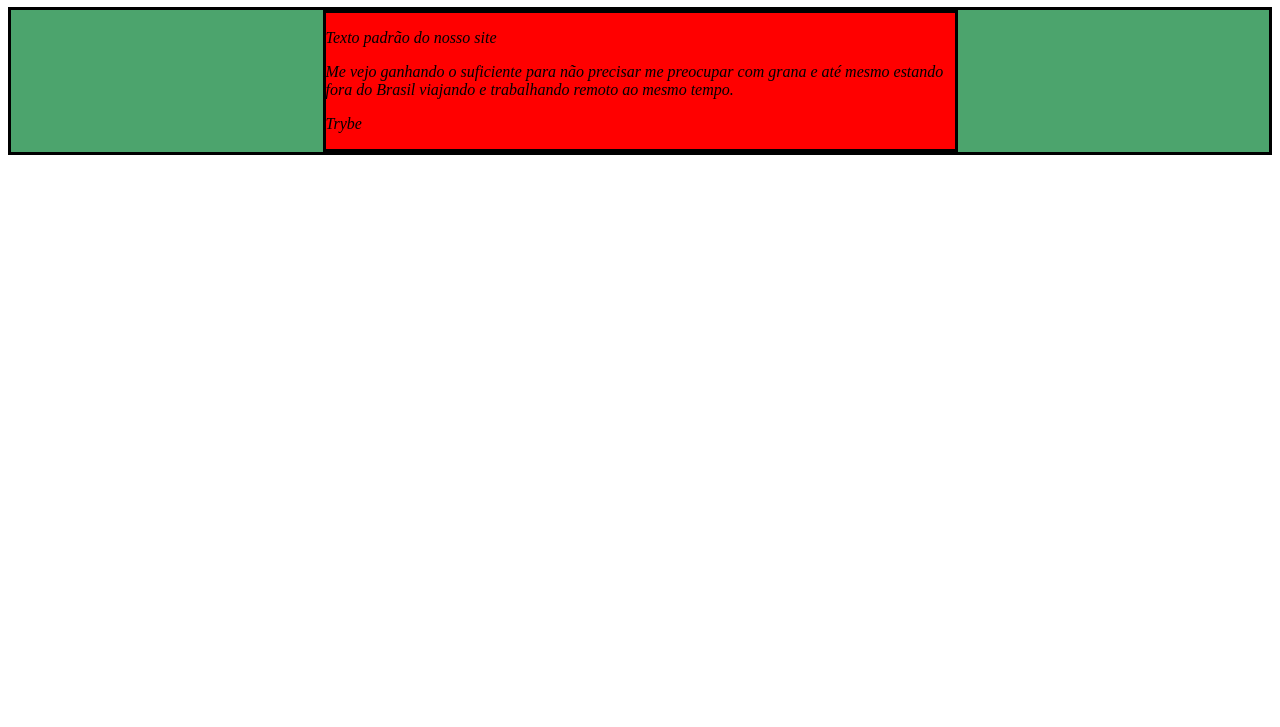
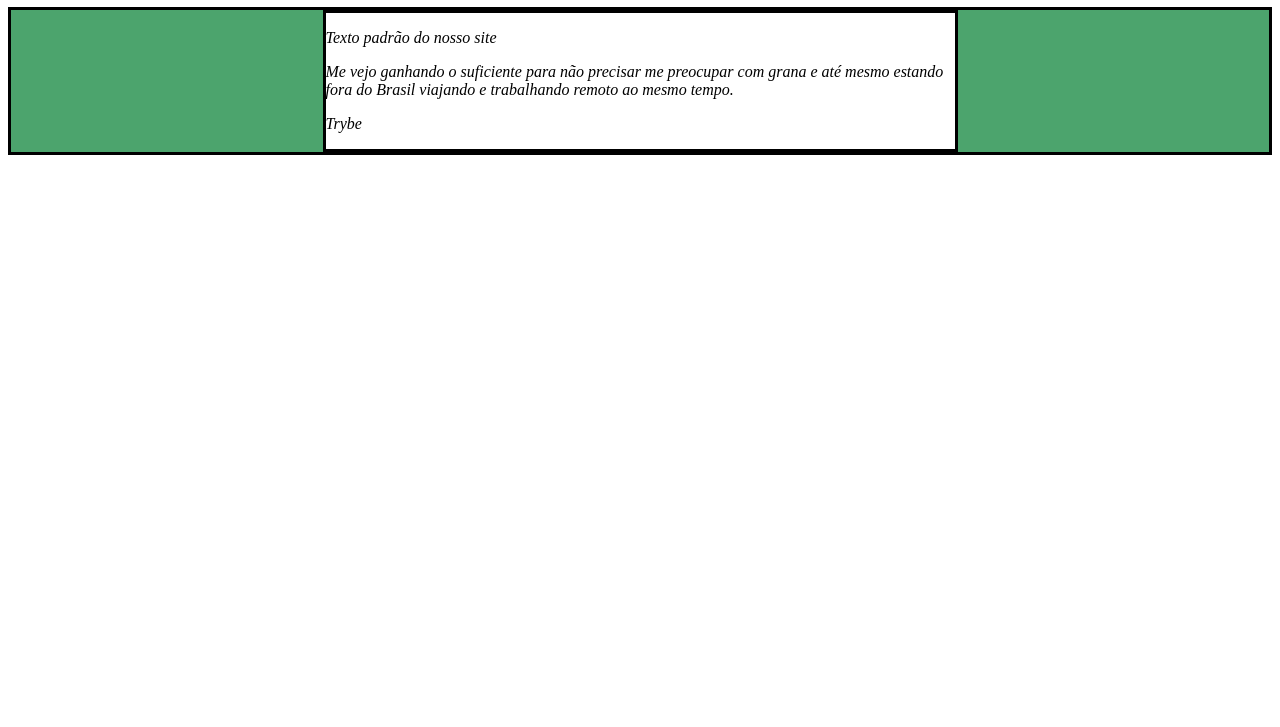
Before and after one commit to neogabe/trybe-exercicios, a plain HTML site: page Fundamentos/Javascript - DOM, Eventos e Web Storage/Javascript - DOM e seletores/index.html in a window 1280 px wide. Shown: the part 73-800 px from the top of the page. Drawn offline with Linux system fonts and the light colour scheme.

Commit message:
terceiro exercicio finalizado

```diff
--- a/Fundamentos/Javascript - DOM, Eventos e Web Storage/Javascript - DOM e seletores/index.html
+++ b/Fundamentos/Javascript - DOM, Eventos e Web Storage/Javascript - DOM e seletores/index.html
@@ -6,7 +6,8 @@
     <title>Exercício 5.1</title>
 
     <style>
-      main, section {
+      main,
+      section {
         border-color: black;
         border-style: solid;
       }
@@ -32,7 +33,7 @@
   </head>
   <body>
     <header>
-      <h1 class="title">Exercício 5.1 - JavaEscripito </h1>
+      <h1 class="title">Exercício 5.1 - JavaEscripito</h1>
     </header>
     <main class="main-content">
       <section class="center-content">
@@ -42,25 +43,27 @@
       </section>
     </main>
     <script>
-
       // Aqui você vai modificar os elementos já existentes utilizando apenas as funções:
       // - document.getElementById()
       // - document.getElementsByClassName()
       // - document.getElementsByTagName()
       // 1. Crie uma função que mude o texto na tag <p> para uma descrição de como você se vê daqui a 2 anos. (Não gaste tempo pensando no texto e sim realizando o exercício)
-          const description = document.querySelectorAll('.center-content p');
+      const description = document.querySelectorAll(".center-content p");
       for (let index = 0; index < description.length; index++) {
-            description[1].innerText = 'Me vejo ganhando o suficiente para não precisar me preocupar com grana e até mesmo estando fora do Brasil viajando e trabalhando remoto ao mesmo tempo.'
+        description[1].innerText =
+          "Me vejo ganhando o suficiente para não precisar me preocupar com grana e até mesmo estando fora do Brasil viajando e trabalhando remoto ao mesmo tempo.";
       }
       // 2. Crie uma função que mude a cor do quadrado amarelo para o verde da Trybe (rgb(76,164,109)).
-          const mainContent = document.querySelector('.main-content')
-          mainContent.style.backgroundColor = 'rgb(76,164,109)'
+      const mainContent = document.querySelector(".main-content");
+      mainContent.style.backgroundColor = "rgb(76,164,109)";
 
       // 3. Crie uma função que mude a cor do quadrado vermelho para branco.
+      const centerContent = document.querySelector(".center-content");
+      centerContent.style.backgroundColor = "#FFFF";
+
       // 4. Crie uma função que corrija o texto da tag <h1>.
       // 5. Crie uma função que modifique todo o texto da tag <p> para maiúsculo.
       // 6. Crie uma função que exiba o conteúdo de todas as tags <p> no console.
-
     </script>
   </body>
 </html>
```
Lines whose indentation alone changed are shown as unchanged.
